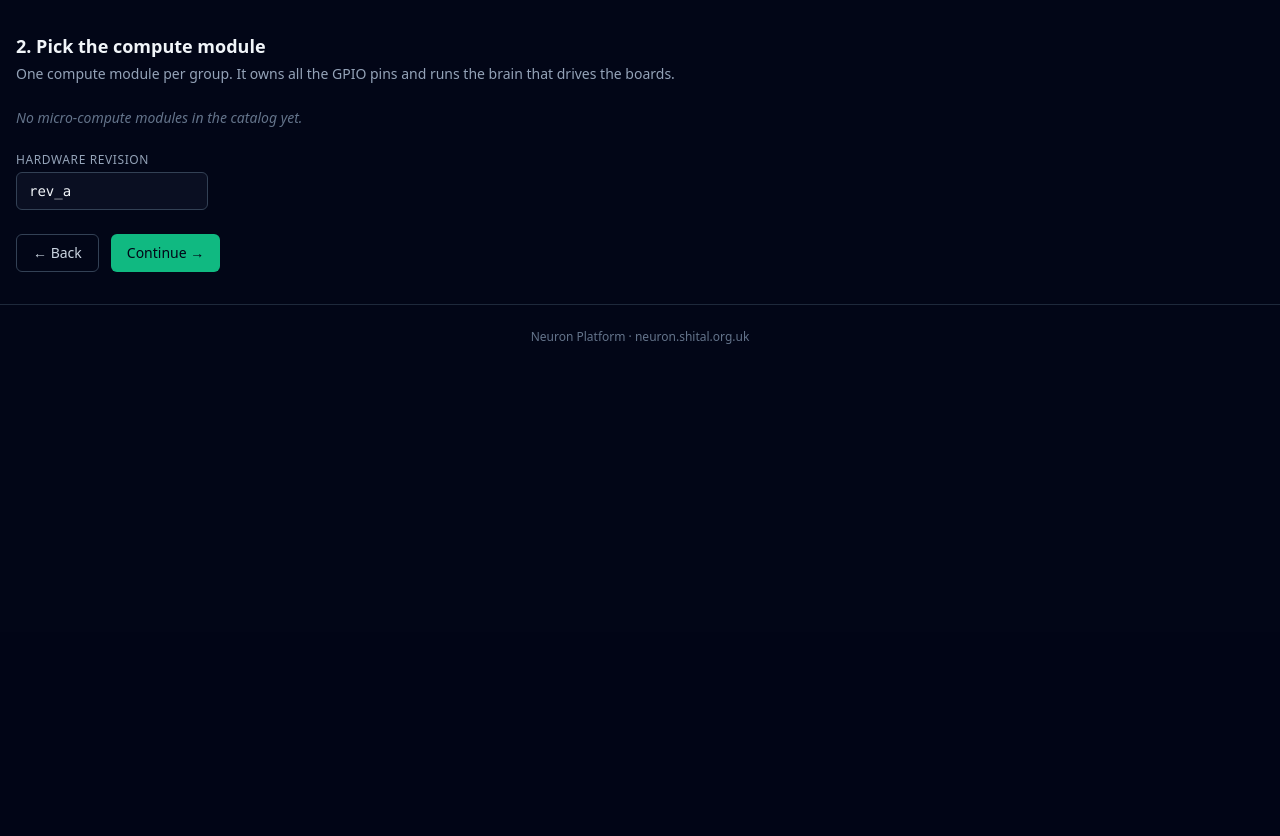
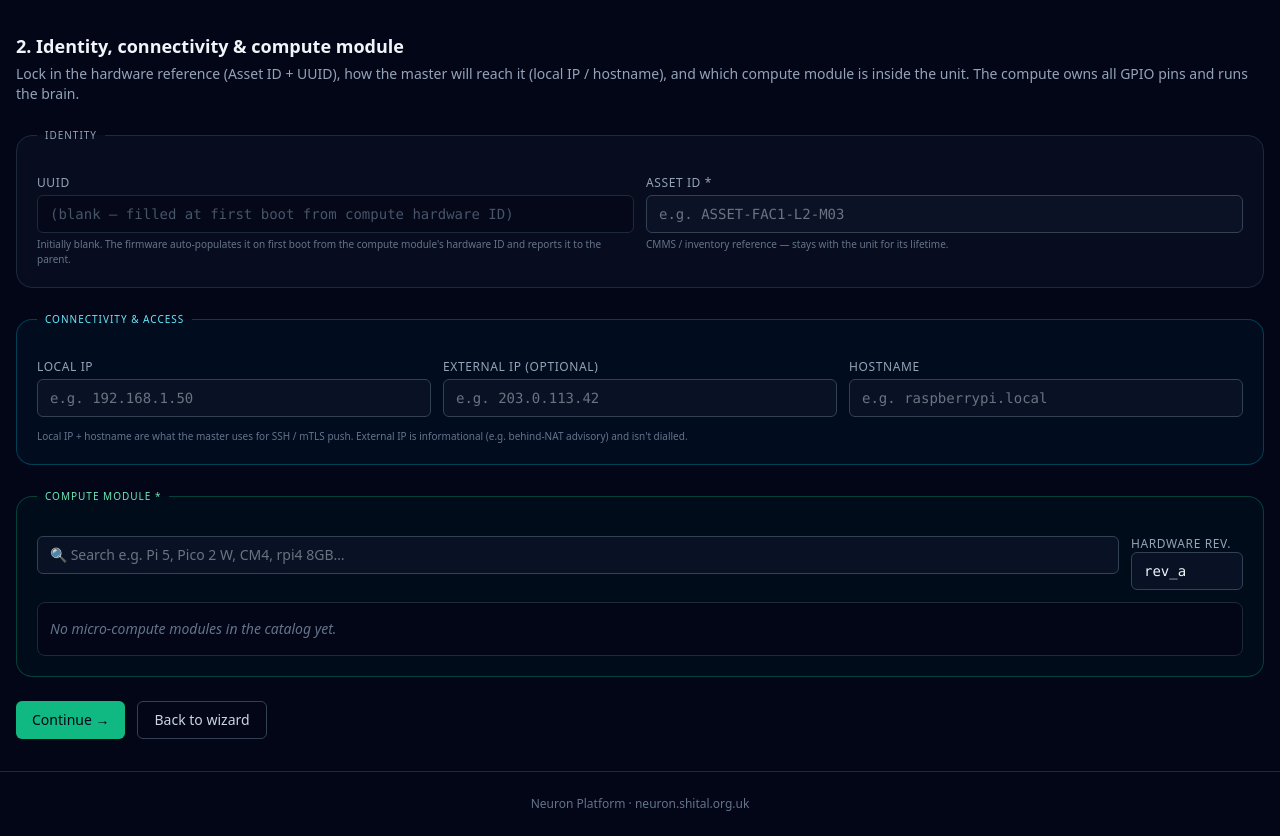
Before and after one commit to kammelaraj-arch/Neuron-Platform, a FastAPI app: template master_platform/backend/templates/device_wizard_step2.html in a window 1280 px wide; the page is wider, and only the part inside the window is pictured. Shown: the part 168-1004 px from the top of that part. Before the commit the page ends 512 px from the top of that part, so only its background shows below. Run offline with FastAPI, Linux system fonts and the light colour scheme; the template is opened without the code that fills it, so the values that code supplies are empty; some libraries are stand-ins or nearby versions.

Commit message:
ui: streamline wizard step 2 — UUID + Asset ID + connectivity + search-and-select compute
Wizard step 2 used to be just a card grid of compute modules. Per spec
+ user feedback it now consolidates identity, connectivity, and the
compute pick into one screen.

Schema
  EdgeGroup gains local_ip / external_ip / hostname (all nullable
  VARCHARs), wired through the lightweight migration alongside the
  earlier role/asset/location/protocols/rules columns.

Step 2 form (template rewrite)
  Three fieldsets stacked:
    Identity (slate)
      • UUID — read-only display. Shows device_dna if set, otherwise a
        placeholder explaining it's filled at first boot from the
        compute module's hardware ID. The operator never types it.
      • Asset ID — required at this step (CMMS / inventory reference).
        Moved from step 1 (which is now just role + name + location)
        so the mandatory bit lands at the same time the hardware is
        committed.
    Connectivity & access (cyan)
      • Local IP — what the master uses for SSH / mTLS push
      • External IP — optional, behind-NAT informational only
      • Hostname — e.g. raspberrypi.local
    Compute module (emerald)
      • Replaces the previous card grid with a searchable list:
        free-text input on top filters by name + stable_id + vendor +
        tags (all lowercased into data-name on each row).
      • Each row shows the thumbnail, name, stable_id, vendor and tags.
      • Hardware-revision input moves into the compute fieldset header.
      • Selected row auto-scrolls into view on first paint.
      • Empty-state hint when the filter matches zero rows.

Handler
  wizard_save_compute now accepts asset_id + local_ip + external_ip +
  hostname alongside compute_stable_id + hardware_revision. Asset ID
  is validated as required (400 with a clear message otherwise) and
  the audit detail captures all of them for traceability.

https://claude.ai/code/session_014GCqHcLr6M1cdAPDEpodbb

```diff
--- a/master_platform/backend/db.py
+++ b/master_platform/backend/db.py
@@ -172,6 +172,9 @@ def _apply_lightweight_migrations(sync_conn) -> None:
             ("telemetry_json", "JSON"),
             ("ntp_servers_json", "JSON"),
             ("bluetooth_enabled", "BOOLEAN NOT NULL DEFAULT 0"),
+            ("local_ip", "VARCHAR(60)"),
+            ("external_ip", "VARCHAR(60)"),
+            ("hostname", "VARCHAR(200)"),
         ]:
             if not _has_column("edge_groups", col):
                 sync_conn.exec_driver_sql(f"ALTER TABLE edge_groups ADD COLUMN {col} {sql_type}")
--- a/master_platform/backend/models.py
+++ b/master_platform/backend/models.py
@@ -401,6 +401,11 @@ class EdgeGroup(Base):
     # already lives in primary_wifi_id / secondary_wifi_id.
     ntp_servers_json: Mapped[list | None] = mapped_column(JSON)
     bluetooth_enabled: Mapped[bool] = mapped_column(default=False, nullable=False)
+    # 2026-05: connectivity & access (spec step 2). Captured on the
+    # compute-pick screen alongside asset_id + UUID display.
+    local_ip:    Mapped[str | None] = mapped_column(String(60))
+    external_ip: Mapped[str | None] = mapped_column(String(60))
+    hostname:    Mapped[str | None] = mapped_column(String(200))
     created_at: Mapped[datetime] = mapped_column(default=_now)
     updated_at: Mapped[datetime] = mapped_column(default=_now, onupdate=_now)
 
--- a/master_platform/backend/templates/device_wizard_step2.html
+++ b/master_platform/backend/templates/device_wizard_step2.html
@@ -1,73 +1,147 @@
 {% extends "base.html" %}
-{% block title %}Device wizard · Compute{% endblock %}
+{% block title %}Device wizard · Compute + Identity{% endblock %}
 {% block content %}
   {% include "_wizard_header.html" %}
 
   <form method="post" action="/ui/devices/wizard/{{ group.id }}/compute" class="space-y-6">
     <div>
-      <h2 class="text-lg font-semibold">2. Pick the compute module</h2>
+      <h2 class="text-lg font-semibold">2. Identity, connectivity & compute module</h2>
       <p class="mt-1 text-sm text-slate-400">
-        One compute module per group. It owns all the GPIO pins and runs the
-        brain that drives the boards.
+        Lock in the hardware reference (Asset ID + UUID), how the master will
+        reach it (local IP / hostname), and which compute module is inside the
+        unit. The compute owns all GPIO pins and runs the brain.
       </p>
     </div>
 
-    <div class="grid gap-4 sm:grid-cols-2 lg:grid-cols-3 xl:grid-cols-4">
+    <!-- ── UUID + ASSET ID ────────────────────────────────────────────────── -->
+    <fieldset class="rounded-2xl border border-slate-800 bg-slate-900/40 p-5 space-y-3">
+      <legend class="px-2 text-[10px] uppercase tracking-widest text-slate-400">Identity</legend>
+      <div class="grid gap-3 sm:grid-cols-2">
+        <div>
+          <label class="block text-xs uppercase tracking-wider text-slate-400">UUID</label>
+          <input value="{{ group.device_dna or '' }}"
+                 placeholder="(blank — filled at first boot from compute hardware ID)"
+                 readonly
+                 class="mt-1 w-full rounded-md border border-slate-800 bg-slate-950/60 px-3 py-2 text-sm font-mono text-slate-400 placeholder-slate-600 cursor-not-allowed" />
+          <p class="mt-1 text-[10px] text-slate-500">
+            Initially blank. The firmware auto-populates it on first boot from the
+            compute module's hardware ID and reports it to the parent.
+          </p>
+        </div>
+        <div>
+          <label class="block text-xs uppercase tracking-wider text-slate-400">Asset ID *</label>
+          <input name="asset_id" value="{{ group.asset_id or '' }}" required maxlength="120"
+                 placeholder="e.g. ASSET-FAC1-L2-M03"
+                 class="mt-1 w-full rounded-md border border-slate-700 bg-slate-900/60 px-3 py-2 text-sm font-mono" />
+          <p class="mt-1 text-[10px] text-slate-500">CMMS / inventory reference — stays with the unit for its lifetime.</p>
+        </div>
+      </div>
+    </fieldset>
+
+    <!-- ── CONNECTIVITY ──────────────────────────────────────────────────── -->
+    <fieldset class="rounded-2xl border border-cyan-500/30 bg-cyan-500/[0.04] p-5 space-y-3">
+      <legend class="px-2 text-[10px] uppercase tracking-widest text-cyan-300">Connectivity & access</legend>
+      <div class="grid gap-3 sm:grid-cols-3">
+        <div>
+          <label class="block text-xs uppercase tracking-wider text-slate-400">Local IP</label>
+          <input name="local_ip" value="{{ group.local_ip or '' }}" maxlength="60"
+                 placeholder="e.g. 192.168.1.50"
+                 class="mt-1 w-full rounded-md border border-slate-700 bg-slate-900/60 px-3 py-2 text-sm font-mono" />
+        </div>
+        <div>
+          <label class="block text-xs uppercase tracking-wider text-slate-400">External IP (optional)</label>
+          <input name="external_ip" value="{{ group.external_ip or '' }}" maxlength="60"
+                 placeholder="e.g. 203.0.113.42"
+                 class="mt-1 w-full rounded-md border border-slate-700 bg-slate-900/60 px-3 py-2 text-sm font-mono" />
+        </div>
+        <div>
+          <label class="block text-xs uppercase tracking-wider text-slate-400">Hostname</label>
+          <input name="hostname" value="{{ group.hostname or '' }}" maxlength="200"
+                 placeholder="e.g. raspberrypi.local"
+                 class="mt-1 w-full rounded-md border border-slate-700 bg-slate-900/60 px-3 py-2 text-sm font-mono" />
+        </div>
+      </div>
+      <p class="text-[10px] text-slate-500">
+        Local IP + hostname are what the master uses for SSH / mTLS push.
+        External IP is informational (e.g. behind-NAT advisory) and isn't dialled.
+      </p>
+    </fieldset>
+
+    <!-- ── COMPUTE PICKER (search-and-select) ───────────────────────────── -->
+    <fieldset class="rounded-2xl border border-emerald-500/30 bg-emerald-500/[0.04] p-5 space-y-3">
+      <legend class="px-2 text-[10px] uppercase tracking-widest text-emerald-300">Compute module *</legend>
+      <div class="grid gap-3 sm:grid-cols-[1fr_auto]">
+        <div>
+          <input id="compute-search" type="search" autocomplete="off"
+                 placeholder="🔍 Search e.g. Pi 5, Pico 2 W, CM4, rpi4 8GB…"
+                 class="w-full rounded-md border border-slate-700 bg-slate-900/60 px-3 py-2 text-sm" />
+        </div>
+        <div>
+          <label class="block text-xs uppercase tracking-wider text-slate-400">Hardware rev.</label>
+          <input name="hardware_revision" value="{{ group.hardware_revision or 'rev_a' }}" maxlength="40"
+                 class="rounded-md border border-slate-700 bg-slate-900/60 px-3 py-2 text-sm font-mono w-28" />
+        </div>
+      </div>
+
+      <!-- Selectable list — filterable, with thumbnail + vendor + tags -->
+      <div id="compute-list" class="max-h-96 overflow-y-auto rounded-lg border border-slate-800 bg-slate-950 divide-y divide-slate-800">
         {% for c in computes %}
           {% set sel = (group.compute_stable_id == c.stable_id) %}
-        <label class="group relative cursor-pointer rounded-2xl border bg-slate-900/40 p-4 transition
-                      {% if sel %}border-emerald-400 shadow-[0_0_18px_-4px_rgba(16,185,129,0.6)]
-                      {% else %}border-slate-800 hover:border-emerald-500/60{% endif %}">
+          <label data-name="{{ c.name|lower }} {{ c.stable_id|lower }} {{ (c.manifest.tags or [])|join(' ')|lower }} {{ (c.manifest.vendor or '')|lower }}"
+                 class="compute-row flex items-center gap-3 px-3 py-2.5 cursor-pointer hover:bg-slate-900/60 has-[:checked]:bg-emerald-500/10">
             <input type="radio" name="compute_stable_id" value="{{ c.stable_id }}"
-                 {% if sel %}checked{% endif %} required class="sr-only peer">
-          <!-- selected ring -->
-          <div class="absolute inset-0 rounded-2xl pointer-events-none peer-checked:ring-2 peer-checked:ring-emerald-400"></div>
-
-          <!-- SVG silhouette: compute board with pin dots -->
-          <svg viewBox="0 0 160 110" class="mb-3 w-full">
-            <defs>
-              <linearGradient id="gx-{{ loop.index }}" x1="0" y1="0" x2="1" y2="1">
-                <stop offset="0%"  stop-color="#0f172a"/>
-                <stop offset="100%" stop-color="#1e293b"/>
-              </linearGradient>
-            </defs>
-            <rect x="14" y="14" width="132" height="82" rx="8"
-                  fill="url(#gx-{{ loop.index }})"
-                  stroke="{% if sel %}#34d399{% else %}#334155{% endif %}" stroke-width="1.5"/>
-            <!-- chip -->
-            <rect x="60" y="40" width="40" height="30" rx="3" fill="#020617" stroke="#64748b" stroke-width="0.6"/>
-            <text x="80" y="59" font-size="6" text-anchor="middle"
-                  fill="{% if sel %}#34d399{% else %}#94a3b8{% endif %}" font-family="ui-monospace">MCU</text>
-            <!-- pin rings: top + bottom -->
-            {% for i in range(20) %}
-              <circle cx="{{ 24 + i*6 }}" cy="14" r="1.4" fill="{% if sel %}#34d399{% else %}#475569{% endif %}"/>
-              <circle cx="{{ 24 + i*6 }}" cy="96" r="1.4" fill="{% if sel %}#34d399{% else %}#475569{% endif %}"/>
-            {% endfor %}
-          </svg>
-
-          <div class="flex items-baseline justify-between gap-2">
-            <div class="font-semibold text-sm">{{ c.name }}</div>
-            <span class="text-[10px] font-mono text-slate-500">v{{ c.version }}</span>
+                   {% if sel %}checked{% endif %} required
+                   class="accent-emerald-400 shrink-0">
+            {% if c.manifest.metadata and c.manifest.metadata.image_url %}
+              <img src="{{ c.manifest.metadata.image_url }}" loading="lazy" alt=""
+                   class="h-10 w-14 object-contain rounded bg-slate-900 shrink-0">
+            {% else %}
+              <div class="h-10 w-14 grid place-items-center rounded bg-slate-900 text-[10px] text-slate-500 shrink-0">no img</div>
+            {% endif %}
+            <div class="min-w-0 flex-1">
+              <div class="text-sm font-medium text-slate-200 truncate">{{ c.name }}</div>
+              <div class="text-[11px] text-slate-500 truncate">
+                <span class="font-mono">{{ c.stable_id }}</span>
+                {% if c.manifest.vendor %}· {{ c.manifest.vendor }}{% endif %}
+                {% if c.manifest.tags %}· {{ c.manifest.tags|join(' · ') }}{% endif %}
               </div>
-          <div class="mt-1 font-mono text-[10px] text-cyan-300">{{ c.stable_id }}</div>
-          <div class="mt-2 text-xs text-slate-400 line-clamp-3">
-            {{ c.manifest.get('description', '') }}
             </div>
           </label>
         {% else %}
-        <p class="text-sm text-slate-500 italic col-span-full">No micro-compute modules in the catalog yet.</p>
+          <p class="px-3 py-4 text-sm text-slate-500 italic">No micro-compute modules in the catalog yet.</p>
         {% endfor %}
       </div>
-
-    <div>
-      <label class="block text-xs uppercase tracking-wider text-slate-400">Hardware revision</label>
-      <input name="hardware_revision" value="{{ group.hardware_revision or 'rev_a' }}" maxlength="40"
-             class="mt-1 w-48 rounded-md border border-slate-700 bg-slate-900/60 px-3 py-2 text-sm font-mono" />
-    </div>
+      <p id="compute-empty" class="hidden text-[11px] text-amber-300/80">No compute modules match that search.</p>
+    </fieldset>
 
     <div class="flex gap-3">
-      <a href="/ui/devices/wizard" class="rounded-md border border-slate-700 px-4 py-2 text-sm text-slate-300 hover:bg-slate-800">← Back</a>
-      <button class="rounded-md bg-emerald-500 px-4 py-2 text-sm font-medium text-slate-950 hover:bg-emerald-400">Continue →</button>
+      <button class="rounded-md bg-emerald-500 px-4 py-2 text-sm font-medium text-slate-950 hover:bg-emerald-400">
+        Continue →
+      </button>
+      <a href="/ui/devices/wizard" class="rounded-md border border-slate-700 px-4 py-2 text-sm text-slate-300 hover:bg-slate-800">Back to wizard</a>
     </div>
   </form>
+
+  <script>
+    // Free-text filter over the compute list. data-name on each row holds
+    // a lowercased haystack (name + stable_id + vendor + tags).
+    const search = document.getElementById('compute-search');
+    const rows   = Array.from(document.querySelectorAll('.compute-row'));
+    const empty  = document.getElementById('compute-empty');
+    function applyFilter() {
+      const q = (search.value || '').trim().toLowerCase();
+      let visible = 0;
+      rows.forEach(r => {
+        const hay = r.dataset.name || '';
+        const show = !q || hay.includes(q);
+        r.classList.toggle('hidden', !show);
+        if (show) visible++;
+      });
+      empty.classList.toggle('hidden', visible !== 0);
+    }
+    search.addEventListener('input', applyFilter);
+    // Auto-scroll to the currently selected row on first paint.
+    const selected = document.querySelector('.compute-row input:checked');
+    if (selected) selected.closest('.compute-row').scrollIntoView({block: 'center'});
+  </script>
 {% endblock %}
```
Also changed, not shown: master_platform/backend/routers/device_wizard_ui.py (+24 -5 lines). Lines whose indentation alone changed are shown as unchanged.
